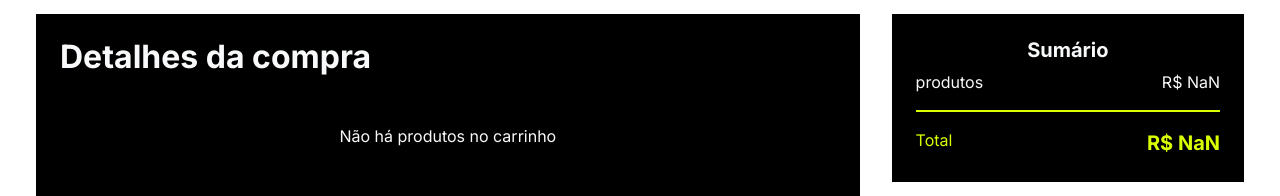
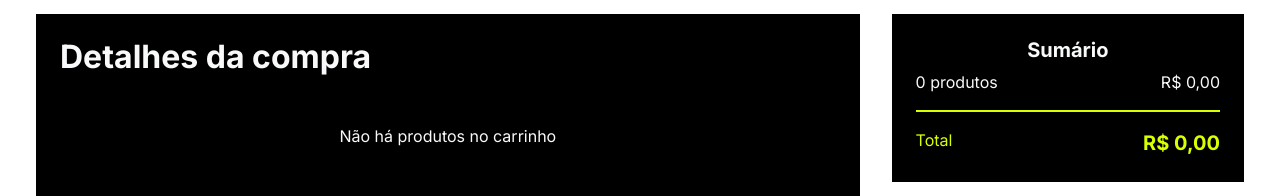
Before and after one commit to Melksedeque/react-context-api-meteora-ecommerce, a React (Vite) app: page /carrinho in a window 1280 px wide. Shown: the part 323-519 px from the top of the page. Built offline with nearby package versions, Linux system fonts and the light colour scheme.

Commit message:
Aplicação de useCarrinhoContext e remoção de Prop Drilling dos componentes

```diff
--- a/src/components/Sumario/ResumoCompra/index.jsx
+++ b/src/components/Sumario/ResumoCompra/index.jsx
@@ -2,21 +2,23 @@ import React from "react";
 import Titulo from "@/components/Titulo";
 import ValorFormatado from "@/components/ValorFormatado";
 import { formatadorMoeda } from "@/utils/formatadorMoeda";
+import { useCarrinhoContext } from "@/hooks/useCarrinhoContext";
 
-const ResumoCompra = ({ valorTotalCarrinho, quantidadeProdutos }) => {
+const ResumoCompra = () => {
+  const { valorTotal, quantidade } = useCarrinhoContext();
   return (
     <div className="bg-black p-4">
       <Titulo element="h5" className="text-center fw-bold">
         Sumário
       </Titulo>
       <div className="d-flex flex-row justify-content-between">
-        <p className="m-0">{quantidadeProdutos} produtos</p>
-        <span>{formatadorMoeda(valorTotalCarrinho)}</span>
+        <p className="m-0">{quantidade} produtos</p>
+        <span>{formatadorMoeda(valorTotal)}</span>
       </div>
       <div className="divisor__verde my-3" />
       <div className="d-flex flex-row justify-content-between">
         <p className="verde-limao m-0">Total</p>
-        <ValorFormatado className="verde-limao" valor={valorTotalCarrinho} />
+        <ValorFormatado className="verde-limao" valor={valorTotal} />
       </div>
     </div>
   );
--- a/src/components/Sumario/index.jsx
+++ b/src/components/Sumario/index.jsx
@@ -3,15 +3,12 @@ import Botao from "@/components/Botao";
 import ResumoCompra from "./ResumoCompra";
 import { useNavigate } from "react-router-dom";
 
-const Sumario = ({ valorTotalCarrinho, quantidadeProdutos }) => {
+const Sumario = () => {
   const navigate = useNavigate();
 
   return (
     <div className="d-flex flex-column gap-3 sumario">
-      <ResumoCompra
-        valorTotalCarrinho={valorTotalCarrinho}
-        quantidadeProdutos={quantidadeProdutos}
-      />
+      <ResumoCompra />
       <div className="d-flex flex-column flex-md-row gap-2 mx-1 mx-lg-0 justify-content-between justify-content-md-evelyn">
         <Botao
           variant="tertiary"
```
